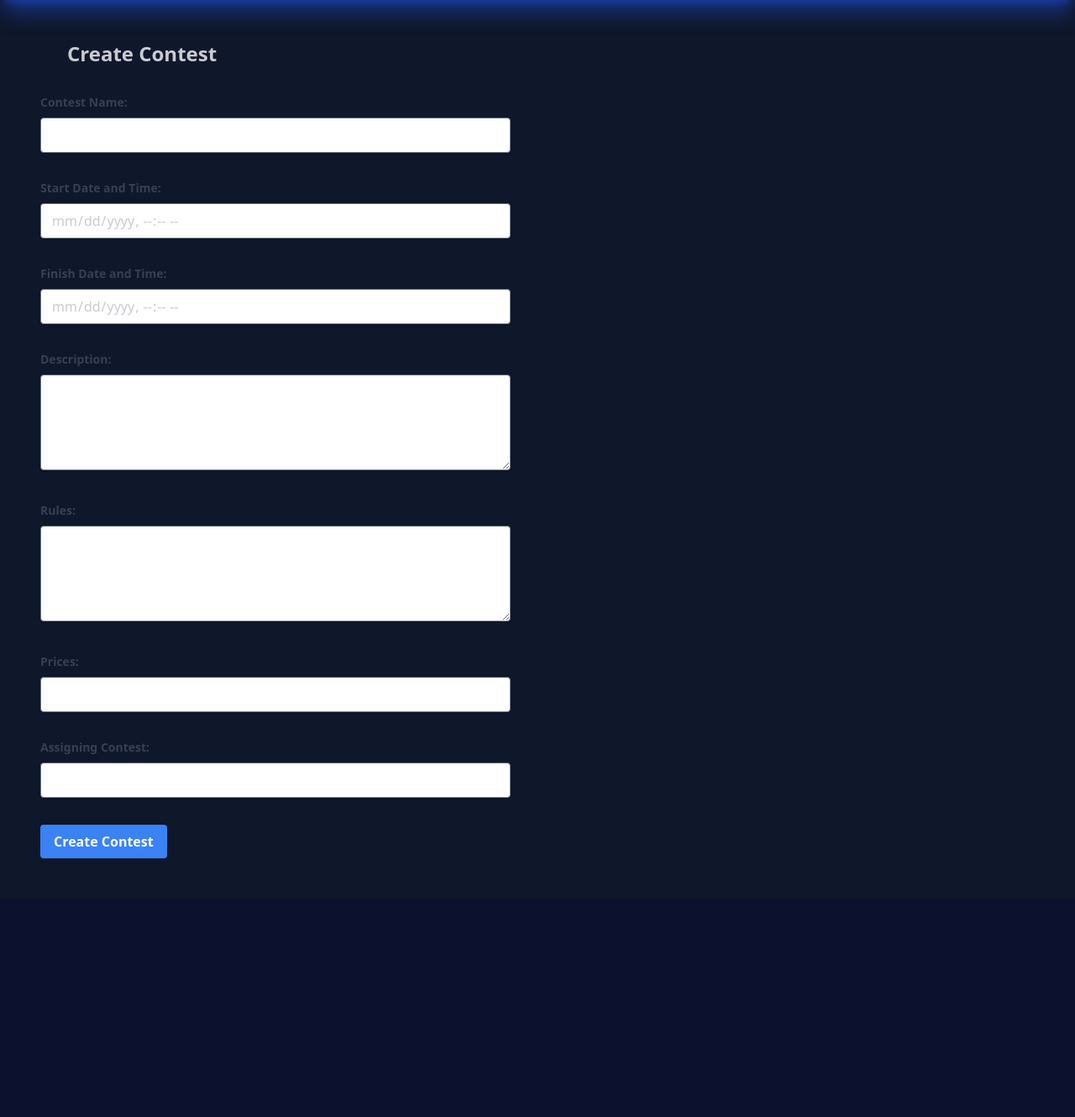
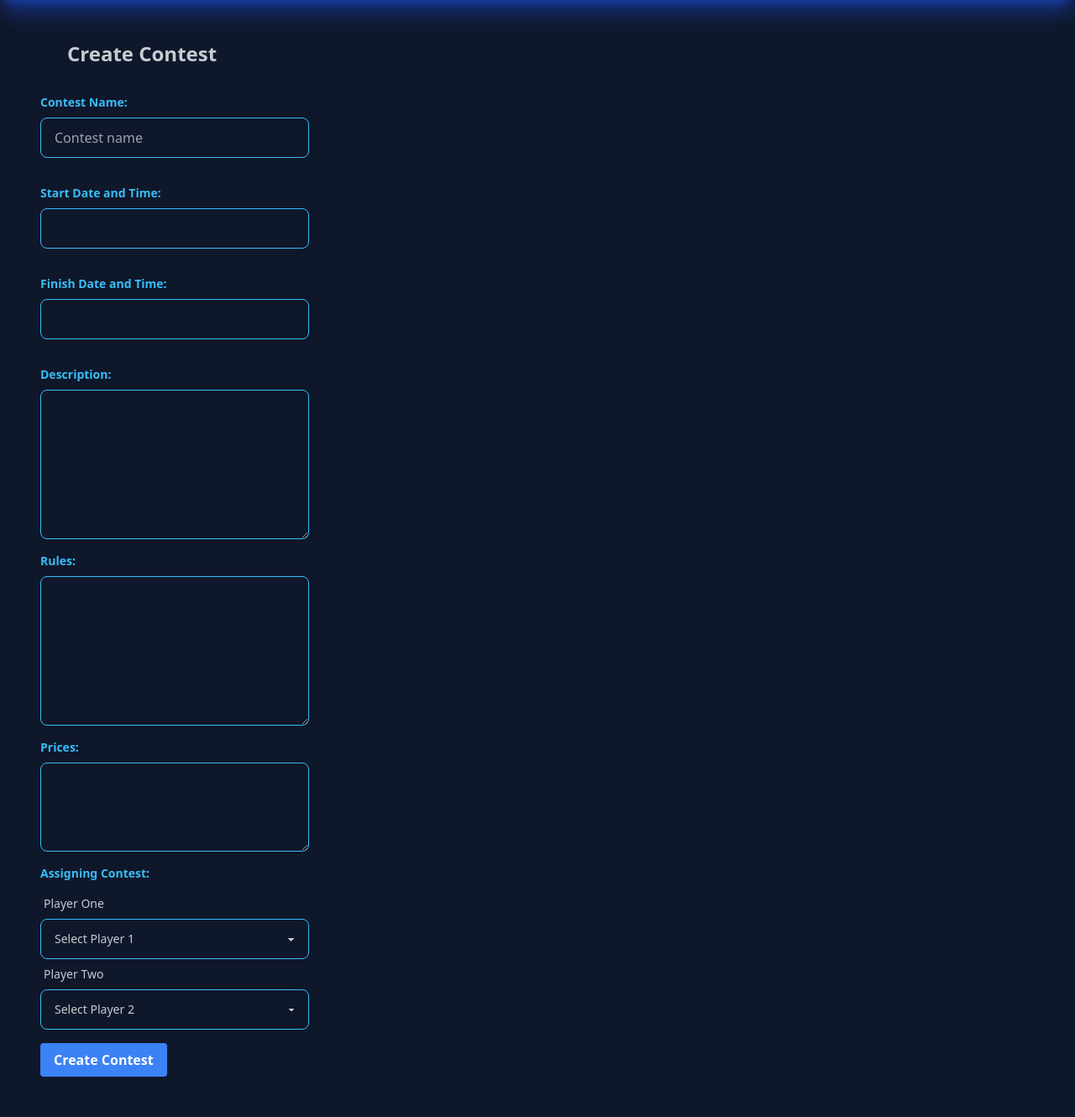
Before and after one commit to notnotrachit/devcompete, a Django app: page /create-contest/ in a window 1280 px wide. Shown: the part 66-1396 px from the top of the page at 84% size. Before the commit the page ends 1088 px from the top, so only its background shows below. Run offline with Django 4.2, Linux system fonts and the light colour scheme; the visitor is signed in with stand-in values (Sample User, id 1); parts of the project's set-up code (start-up, migrations or seed data) failed here and were passed over; some libraries are stand-ins or nearby versions; some web fonts are replaced.

Commit message:
Refactor create-contest.html form

```diff
--- a/templates/create-contest.html
+++ b/templates/create-contest.html
@@ -2,121 +2,160 @@
 <div>
   <div class="m-12">
     <h1 class="text-2xl font-bold m-8">Create Contest</h1>
+    <form id="createContestForm">
       <div class="container mx-auto flex-row">
-      <div class="w-1/2 pr-8 flex-col">
+        <div class="pr-8 flex-col form-control">
           <label
             for="contest_name"
-          class="block text-gray-700 text-sm font-bold mb-2"
+            class="block text-primary text-sm font-bold mb-2"
             >Contest Name:</label
           >
           <input
-          type="text"
             id="contest_name"
             name="contest_name"
-          class="w-full px-3 py-2 border rounded shadow appearance-none mb-4"
+            placeholder="Contest name"
+            class="input input-bordered input-primary w-full max-w-xs mb-4"
             required
           />
         </div>
 
-      <div class="w-1/2 pr-8 flex-col">
+        <div class="pr-8 flex-col form-control">
           <label
             for="start_datetime"
-          class="block text-gray-700 text-sm font-bold mb-2 mt-4"
+            class="block text-primary text-sm font-bold mb-2 mt-4"
             >Start Date and Time:</label
           >
           <input
-          type="datetime-local"
             id="start_datetime"
             name="start_datetime"
-          class="w-full px-3 py-2 border rounded shadow appearance-none mb-4"
+            class="input input-bordered input-primary w-full max-w-xs mb-4"
             required
           />
         </div>
 
-      <div class="w-1/2 pr-8 flex-col">
+        <div class="pr-8 flex-col form-control">
           <label
             for="finish_datetime"
-          class="block text-gray-700 text-sm font-bold mb-2 mt-4"
+            class="block text-primary text-sm font-bold mb-2 mt-4"
             >Finish Date and Time:</label
           >
           <input
-          type="datetime-local"
             id="finish_datetime"
             name="finish_datetime"
-          class="w-full px-3 py-2 border rounded shadow appearance-none mb-4"
+            class="input input-bordered input-primary w-full max-w-xs mb-4"
             required
           />
         </div>
 
-      <div class="w-1/2 pr-8 flex-col">
+        <div class="pr-8 flex-col form-control">
           <label
             for="description"
-          class="block text-gray-700 text-sm font-bold mb-2 mt-4"
+            class="block text-primary text-sm font-bold mb-2 mt-4"
             >Description:</label
           >
           <textarea
             id="description"
             name="description"
             rows="4"
-          class="w-full px-3 py-2 border rounded shadow appearance-none mb-4"
+            class="textarea textarea-bordered textarea-primary textarea-lg w-full max-w-xs"
             required
           ></textarea>
         </div>
 
-      <div class="w-1/2 pr-8 flex-col">
+        <div class="pr-8 flex-col form-control">
           <label
             for="rules"
-          class="block text-gray-700 text-sm font-bold mb-2 mt-4"
+            class="block text-primary textarea-primary text-sm font-bold mb-2 mt-4"
             >Rules:</label
           >
           <textarea
             id="rules"
             name="rules"
             rows="4"
-          class="w-full px-3 py-2 border rounded shadow appearance-none mb-4"
+            class="textarea textarea-bordered textarea-primary textarea-lg w-full max-w-xs"
             required
           ></textarea>
         </div>
 
-      <div class="w-1/2 pr-8 flex-col">
+        <div class="pr-8 flex-col form-control">
           <label
             for="prices"
-          class="block text-gray-700 text-sm font-bold mb-2 mt-4"
+            class="block text-primary text-sm font-bold mb-2 mt-4"
             >Prices:</label
           >
-        <input
-          type="text"
+          <textarea
             id="prices"
             name="prices"
-          class="w-full px-3 py-2 border rounded shadow appearance-none mb-4"
+            class="textarea textarea-bordered textarea-primary textarea-lg w-full max-w-xs"
             required
-        />
+          ></textarea>
         </div>
 
-      <div class="w-1/2 pr-8 flex-col">
+        <div class="pr-8 flex-col form-control">
           <label
             for="assigning_contest"
-          class="block text-gray-700 text-sm font-bold mb-2 mt-4"
+            class="block text-primary text-sm font-bold mb-2 mt-4"
             >Assigning Contest:</label
           >
-        <input
-          type="text"
-          id="assigning_contest"
-          name="assigning_contest"
-          class="w-full px-3 py-2 border rounded shadow appearance-none mb-4"
-          required
-        />
+          <div class="form-control w-full max-w-xs">
+            <label class="label">
+              <span class="label-text">Player One</span>
+            </label>
+            <select
+              class="select select-bordered select-primary"
+              name="player_one"
+            >
+              <option disabled selected>Select Player 1</option>
+              <option>Star Wars</option>
+              <option>Harry Potter</option>
+              <option>Lord of the Rings</option>
+              <option>Planet of the Apes</option>
+              <option>Star Trek</option>
+            </select>
+          </div>
+
+          <div class="form-control w-full max-w-xs">
+            <label class="label">
+              <span class="label-text">Player Two</span>
+            </label>
+            <select
+              class="select select-bordered select-primary"
+              name="player_two"
+            >
+              <option disabled selected>Select Player 2</option>
+              <option>Star Wars</option>
+              <option>Harry Potter</option>
+              <option>Lord of the Rings</option>
+              <option>Planet of the Apes</option>
+              <option>Star Trek</option>
+            </select>
+          </div>
         </div>
       </div>
 
       <div class="flex items-center justify-between mt-4">
         <button
-        onclick="submitForm()"
+          type="submit"
           class="bg-blue-500 hover:bg-blue-700 text-white font-bold py-2 px-4 rounded focus:outline-none focus:shadow-outline"
         >
           Create Contest
         </button>
       </div>
+    </form>
   </div>
 </div>
+
+<script>
+  document
+    .getElementById("createContestForm")
+    .addEventListener("submit", function (e) {
+      e.preventDefault();
+
+      var formData = new FormData(this);
+      for (var [key, value] of formData.entries()) {
+        console.log(key, value);
+      }
+    });
+</script>
+
 {% endblock %}
```
Lines whose indentation alone changed are shown as unchanged.
